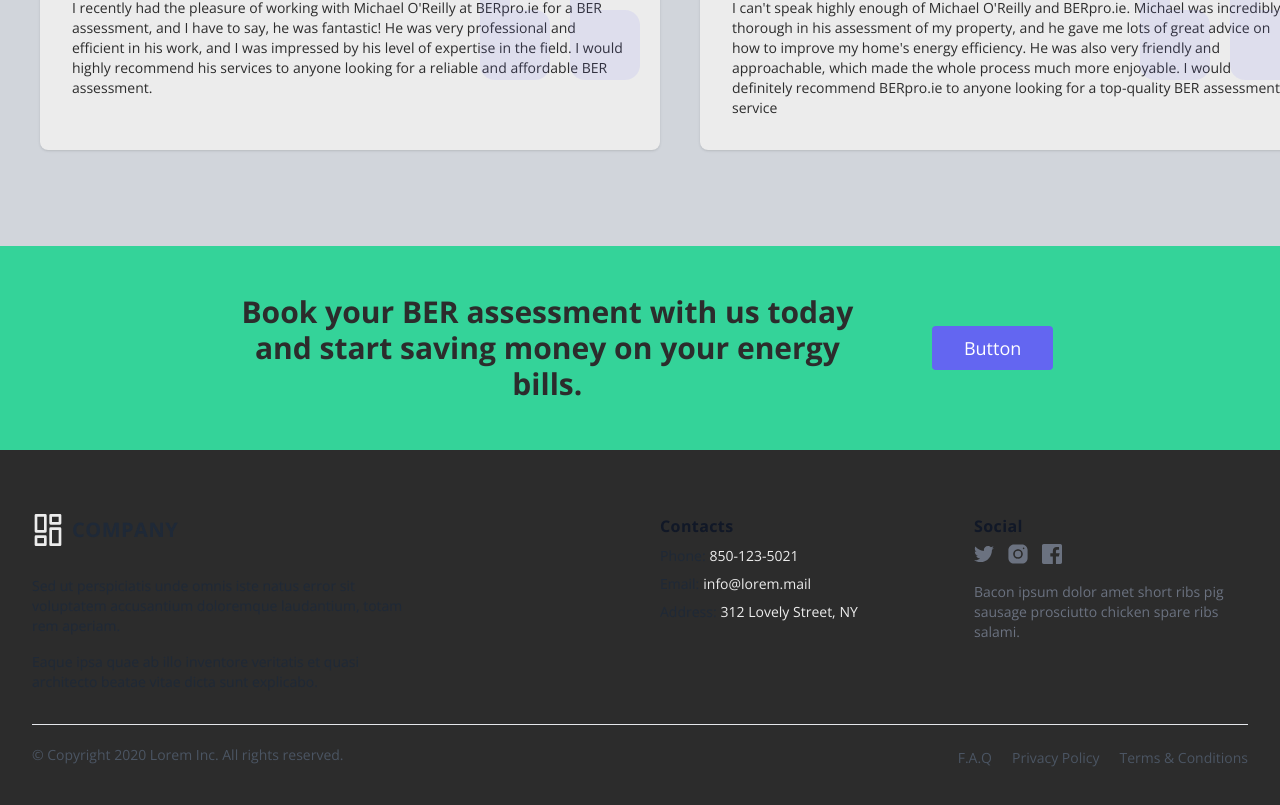
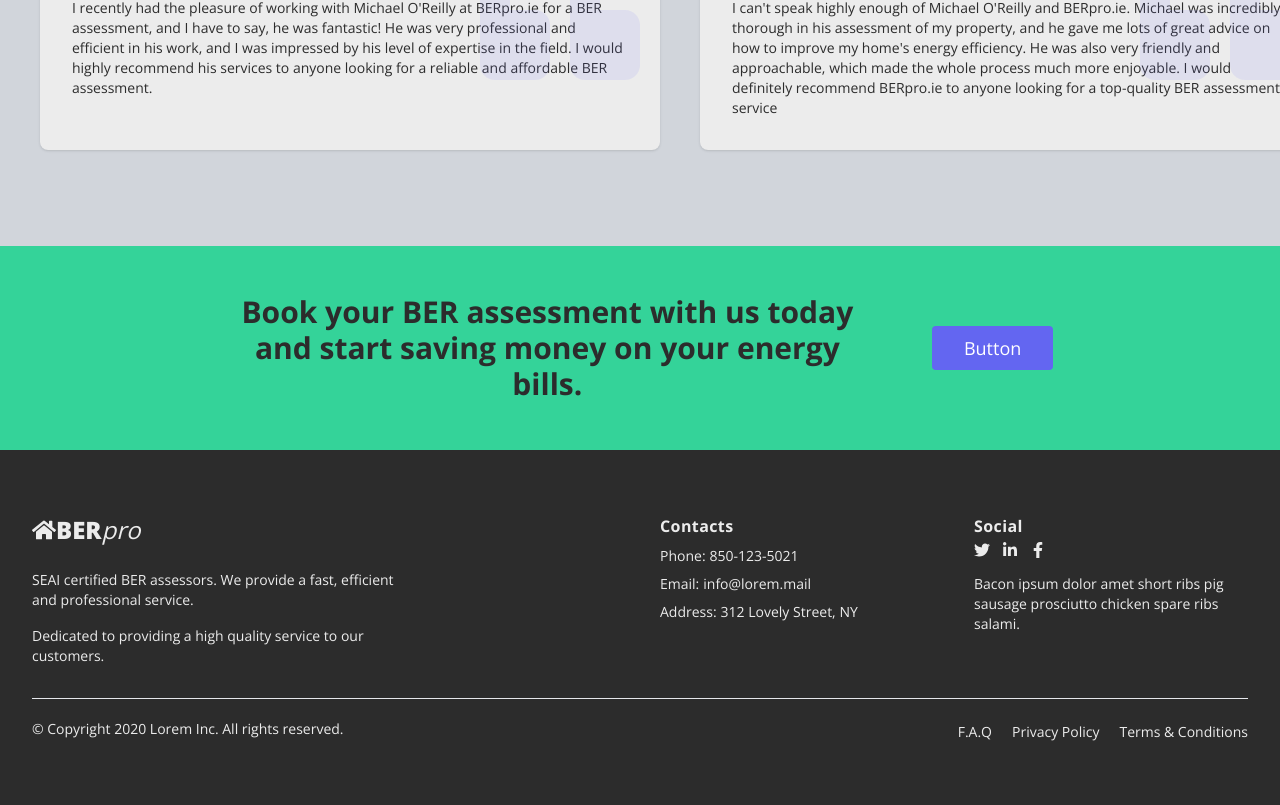
Before and after one commit to murdersnakes/berpro3.0, a Next.js app: page / in a window 1280 px wide. Shown: the part 3224-4029 px from the top of the page. After the commit the page ends 4007 px from the top, so only its background shows below. Built offline with nearby package versions, Linux system fonts and the light colour scheme.

Commit message:
TS error fix

```diff
--- a/app/components/Footer.tsx
+++ b/app/components/Footer.tsx
@@ -1,154 +1,127 @@
-import React from 'react'
+import Link from "next/link";
+import React from "react";
+import { FaFacebookF, FaHome, FaLinkedinIn, FaTwitter } from "react-icons/fa";
 
 export default function Footer() {
   return (
-    <div className="px-4 pt-16 mx-auto sm:max-w-xl md:max-w-full lg:max-w-screen-xl md:px-24 lg:px-8">
-      <div className="grid gap-10 row-gap-6 mb-8 sm:grid-cols-2 lg:grid-cols-4">
-        <div className="sm:col-span-2">
-          <a
-            href="/"
-            aria-label="Go home"
-            title="Company"
-            className="inline-flex items-center"
-          >
-            <svg
-              className="w-8 text-deep-purple-accent-400"
-              viewBox="0 0 24 24"
-              strokeLinejoin="round"
-              strokeWidth="2"
-              strokeLinecap="round"
-              strokeMiterlimit="10"
-              stroke="currentColor"
-              fill="none"
-            >
-              <rect x="3" y="1" width="7" height="12" />
-              <rect x="3" y="17" width="7" height="6" />
-              <rect x="14" y="1" width="7" height="6" />
-              <rect x="14" y="11" width="7" height="12" />
-            </svg>
-            <span className="ml-2 text-xl font-bold tracking-wide text-gray-800 uppercase">
-              Company
-            </span>
-          </a>
-          <div className="mt-6 lg:max-w-sm">
-            <p className="text-sm text-gray-800">
-              Sed ut perspiciatis unde omnis iste natus error sit voluptatem
-              accusantium doloremque laudantium, totam rem aperiam.
+    <div className='px-4 pt-16 mx-auto sm:max-w-xl md:max-w-full lg:max-w-screen-xl md:px-24 lg:px-8'>
+      <div className='grid gap-10 row-gap-6 mb-8 sm:grid-cols-2 lg:grid-cols-4'>
+        <div className='sm:col-span-2'>
+          <Link href='/' className='h3 font-black uppercase flex items-center'>
+            <FaHome />
+            BER<span className='lowercase italic font-light'>pro</span>
+          </Link>
+          <div className='mt-6 lg:max-w-sm'>
+            <p className='text-sm '>
+              SEAI certified BER assessors. We provide a fast, efficient and
+              professional service.
             </p>
-            <p className="mt-4 text-sm text-gray-800">
-              Eaque ipsa quae ab illo inventore veritatis et quasi architecto
-              beatae vitae dicta sunt explicabo.
+            <p className='mt-4 text-sm '>
+              Dedicated to providing a high quality service to our customers.
             </p>
           </div>
         </div>
-        <div className="space-y-2 text-sm">
-          <p className="text-base font-bold tracking-wide text-gray-900">
+        <div className='space-y-2 text-sm'>
+          <p className='text-base font-bold tracking-wide '>
             Contacts
           </p>
-          <div className="flex">
-            <p className="mr-1 text-gray-800">Phone:</p>
+          <div className='flex'>
+            <p className='mr-1 '>Phone:</p>
             <a
-              href="tel:850-123-5021"
-              aria-label="Our phone"
-              title="Our phone"
-              className="transition-colors duration-300 text-deep-purple-accent-400 hover:text-deep-purple-800"
+              href='tel:850-123-5021'
+              aria-label='Our phone'
+              title='Our phone'
+              className='transition-colors duration-300 text-deep-purple-accent-400 hover:text-deep-purple-800'
             >
               850-123-5021
             </a>
           </div>
-          <div className="flex">
-            <p className="mr-1 text-gray-800">Email:</p>
+          <div className='flex'>
+            <p className='mr-1 '>Email:</p>
             <a
-              href="mailto:info@lorem.mail"
-              aria-label="Our email"
-              title="Our email"
-              className="transition-colors duration-300 text-deep-purple-accent-400 hover:text-deep-purple-800"
+              href='mailto:info@lorem.mail'
+              aria-label='Our email'
+              title='Our email'
+              className='transition-colors duration-300 text-deep-purple-accent-400 hover:text-deep-purple-800'
             >
               info@lorem.mail
             </a>
           </div>
-          <div className="flex">
-            <p className="mr-1 text-gray-800">Address:</p>
-            <a
-              href="https://www.google.com/maps"
-              target="_blank"
-              rel="noopener noreferrer"
-              aria-label="Our address"
-              title="Our address"
-              className="transition-colors duration-300 text-deep-purple-accent-400 hover:text-deep-purple-800"
+          <div className='flex'>
+            <p className='mr-1 '>Address:</p>
+            <Link
+              href='https://www.google.com/maps'
+              target='_blank'
+              rel='noopener noreferrer'
+              aria-label='Our address'
+              title='Our address'
+              className='transition-colors duration-300 text-deep-purple-accent-400 hover:text-deep-purple-800'
             >
               312 Lovely Street, NY
-            </a>
+            </Link>
           </div>
         </div>
         <div>
-          <span className="text-base font-bold tracking-wide text-gray-900">
+          <span className='text-base font-bold tracking-wide '>
             Social
           </span>
-          <div className="flex items-center mt-1 space-x-3">
-            <a
-              href="/"
-              className="text-gray-500 transition-colors duration-300 hover:text-deep-purple-accent-400"
+          <div className='flex items-center mt-1 space-x-3'>
+            <Link
+              href='/'
+              className=' transition-colors duration-300 hover:text-deep-purple-accent-400'
             >
-              <svg viewBox="0 0 24 24" fill="currentColor" className="h-5">
-                <path d="M24,4.6c-0.9,0.4-1.8,0.7-2.8,0.8c1-0.6,1.8-1.6,2.2-2.7c-1,0.6-2,1-3.1,1.2c-0.9-1-2.2-1.6-3.6-1.6 c-2.7,0-4.9,2.2-4.9,4.9c0,0.4,0,0.8,0.1,1.1C7.7,8.1,4.1,6.1,1.7,3.1C1.2,3.9,1,4.7,1,5.6c0,1.7,0.9,3.2,2.2,4.1 C2.4,9.7,1.6,9.5,1,9.1c0,0,0,0,0,0.1c0,2.4,1.7,4.4,3.9,4.8c-0.4,0.1-0.8,0.2-1.3,0.2c-0.3,0-0.6,0-0.9-0.1c0.6,2,2.4,3.4,4.6,3.4 c-1.7,1.3-3.8,2.1-6.1,2.1c-0.4,0-0.8,0-1.2-0.1c2.2,1.4,4.8,2.2,7.5,2.2c9.1,0,14-7.5,14-14c0-0.2,0-0.4,0-0.6 C22.5,6.4,23.3,5.5,24,4.6z" />
-              </svg>
-            </a>
-            <a
-              href="/"
-              className="text-gray-500 transition-colors duration-300 hover:text-deep-purple-accent-400"
+              <FaTwitter />
+            </Link>
+            <Link
+              href='/'
+              className=' transition-colors duration-300 hover:text-deep-purple-accent-400'
             >
-              <svg viewBox="0 0 30 30" fill="currentColor" className="h-6">
-                <circle cx="15" cy="15" r="4" />
-                <path d="M19.999,3h-10C6.14,3,3,6.141,3,10.001v10C3,23.86,6.141,27,10.001,27h10C23.86,27,27,23.859,27,19.999v-10   C27,6.14,23.859,3,19.999,3z M15,21c-3.309,0-6-2.691-6-6s2.691-6,6-6s6,2.691,6,6S18.309,21,15,21z M22,9c-0.552,0-1-0.448-1-1   c0-0.552,0.448-1,1-1s1,0.448,1,1C23,8.552,22.552,9,22,9z" />
-              </svg>
-            </a>
-            <a
-              href="/"
-              className="text-gray-500 transition-colors duration-300 hover:text-deep-purple-accent-400"
+              <FaLinkedinIn />
+            </Link>
+            <Link
+              href='/'
+              className=' transition-colors duration-300 hover:text-deep-purple-accent-400'
             >
-              <svg viewBox="0 0 24 24" fill="currentColor" className="h-5">
-                <path d="M22,0H2C0.895,0,0,0.895,0,2v20c0,1.105,0.895,2,2,2h11v-9h-3v-4h3V8.413c0-3.1,1.893-4.788,4.659-4.788 c1.325,0,2.463,0.099,2.795,0.143v3.24l-1.918,0.001c-1.504,0-1.795,0.715-1.795,1.763V11h4.44l-1,4h-3.44v9H22c1.105,0,2-0.895,2-2 V2C24,0.895,23.105,0,22,0z" />
-              </svg>
-            </a>
+              <FaFacebookF />
+            </Link>
           </div>
-          <p className="mt-4 text-sm text-gray-500">
+          <p className='mt-4 text-sm '>
             Bacon ipsum dolor amet short ribs pig sausage prosciutto chicken
             spare ribs salami.
           </p>
         </div>
       </div>
-      <div className="flex flex-col-reverse justify-between pt-5 pb-10 border-t lg:flex-row">
-        <p className="text-sm text-gray-600">
+      <div className='flex flex-col-reverse justify-between pt-5 pb-10 border-t lg:flex-row'>
+        <p className='text-sm'>
           © Copyright 2020 Lorem Inc. All rights reserved.
         </p>
-        <ul className="flex flex-col mb-3 space-y-2 lg:mb-0 sm:space-y-0 sm:space-x-5 sm:flex-row">
+        <ul className='flex flex-col mb-3 space-y-2 lg:mb-0 sm:space-y-0 sm:space-x-5 sm:flex-row'>
           <li>
-            <a
-              href="/"
-              className="text-sm text-gray-600 transition-colors duration-300 hover:text-deep-purple-accent-400"
+            <Link
+              href='/'
+              className='text-sm transition-colors duration-300 hover:text-deep-purple-accent-400'
             >
               F.A.Q
-            </a>
+            </Link>
           </li>
           <li>
-            <a
-              href="/"
-              className="text-sm text-gray-600 transition-colors duration-300 hover:text-deep-purple-accent-400"
+            <Link
+              href='/'
+              className='text-sm transition-colors duration-300 hover:text-deep-purple-accent-400'
             >
               Privacy Policy
-            </a>
+            </Link>
           </li>
           <li>
-            <a
-              href="/"
-              className="text-sm text-gray-600 transition-colors duration-300 hover:text-deep-purple-accent-400"
+            <Link
+              href='/'
+              className='text-sm transition-colors duration-300 hover:text-deep-purple-accent-400'
             >
               Terms &amp; Conditions
-            </a>
+            </Link>
           </li>
         </ul>
       </div>
     </div>
-  )
+  );
 }
```
Also changed, not shown: app/components/Testimonials.tsx (+9 -5 lines).
